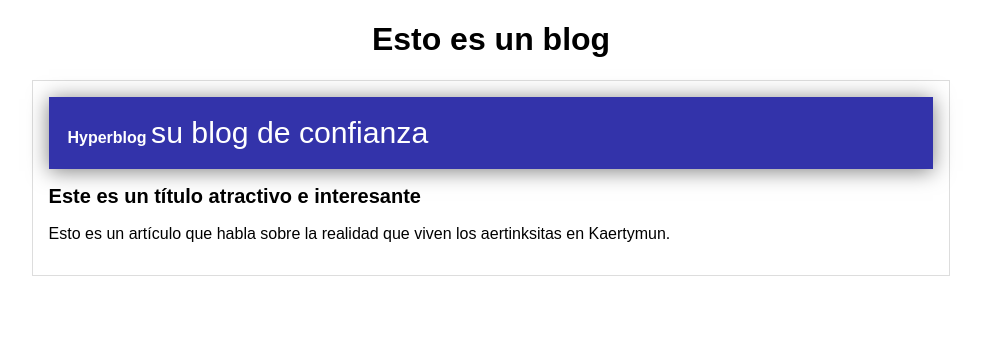
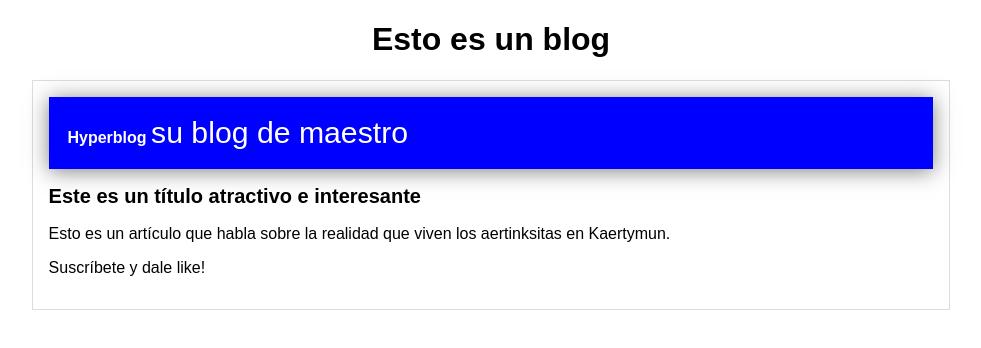
Before and after one commit to tacomasterx/hyperblog, a plain HTML site: page blog.html in a window 1280 px wide. Shown: the whole page, without its empty margins (149-1130 px from the left). Drawn offline with Linux system fonts and the light colour scheme.

Commit message:
Agregado suscripcion cambios en cabecera main

```diff
--- a/blog.html
+++ b/blog.html
@@ -9,11 +9,12 @@
     <h1>Esto es un blog</h1>
     <div id="container">
       <div id="cabecera">
-        Hyperblog <span id="tagline">su blog de confianza</span>
+        Hyperblog <span id="tagline">su blog de maestro</span>
       </div>
       <article id="post">
         <h2>Este es un título atractivo e interesante</h2>
         <p>Esto es un artículo que habla sobre la realidad que viven los aertinksitas en Kaertymun.</p>
+        <p>Suscríbete y dale like!</p>
       </article>
     </div>
   </body>
--- a/css/style.css
+++ b/css/style.css
@@ -7,7 +7,7 @@ body
 
 #cabecera
 {
-  background: #33A;
+  background: blue;
   box-shadow: 0px 2px 20px 0px rgba(0, 0, 0, 0.5);
   color: white;
   font-weight: bold;
```
